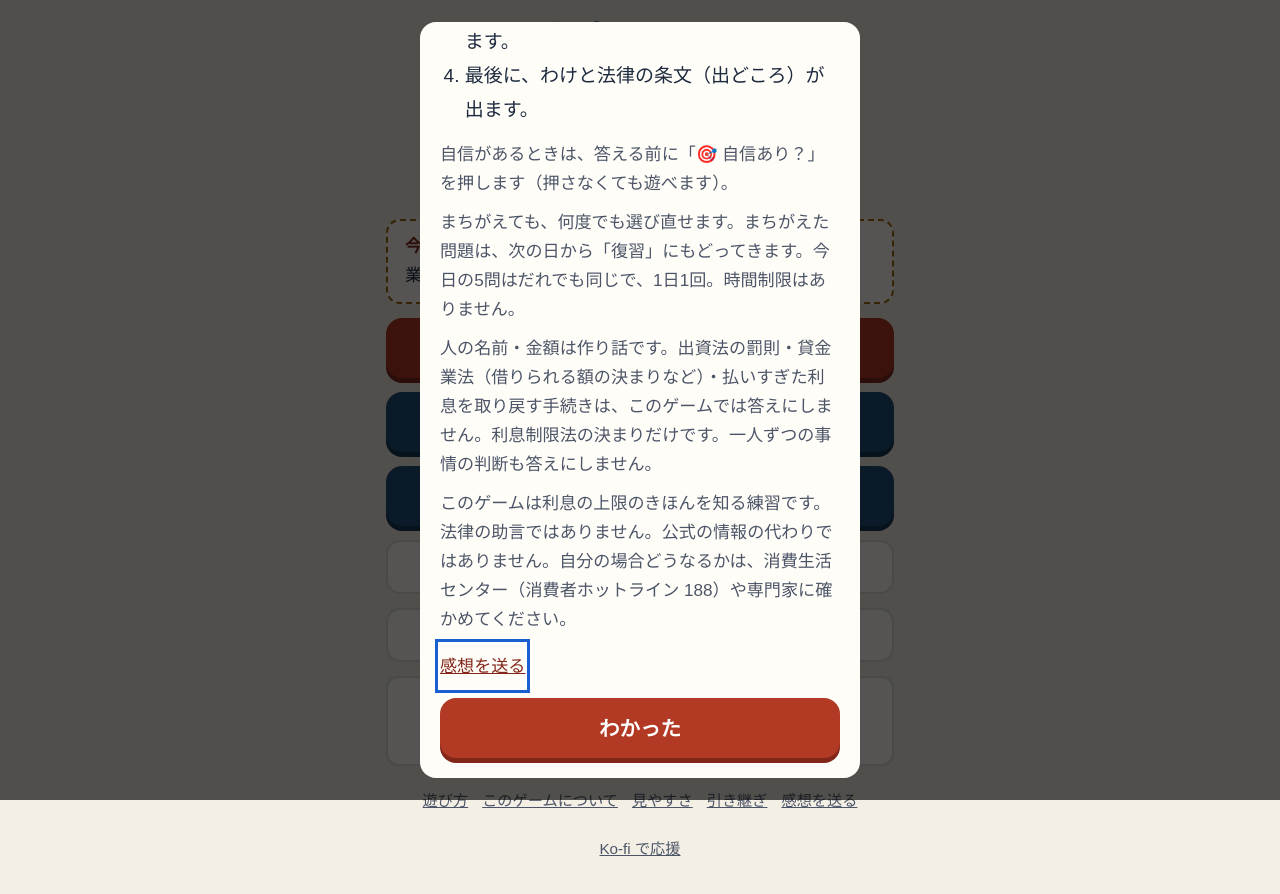
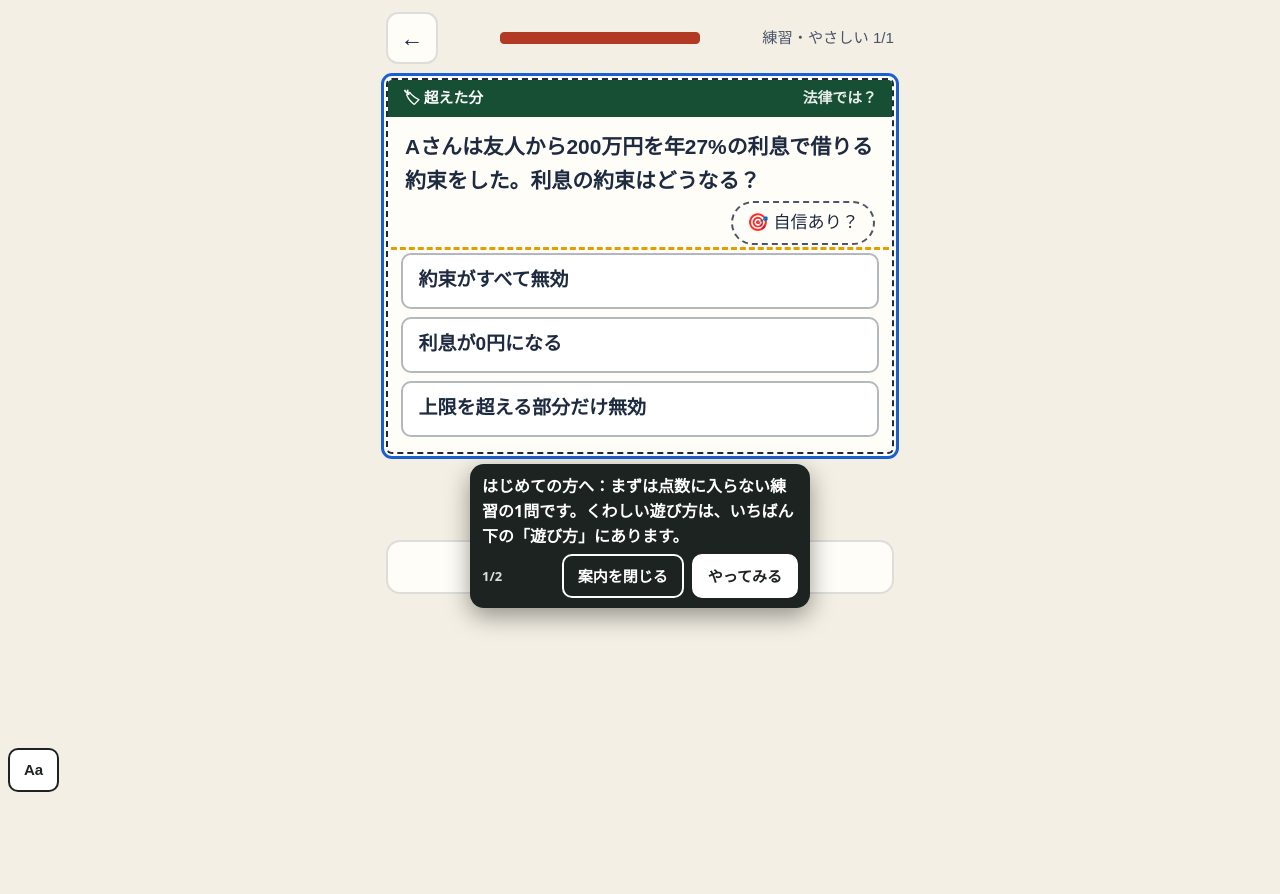
Before and after one commit to satou-aaaaa/risoku-jogen, a plain HTML site: page index.html in a window 1280 px wide. After the commit the page ends 800 px from the top, so only its background shows below. Drawn offline with Linux system fonts and the light colour scheme; a web font is replaced by a local one.

Commit message:
ひな形の共通部品を写す（shared-workflows 67f7985） (#5)
Co-authored-by: template-sync <41898283+github-actions[bot]@users.noreply.github.com>

```diff
--- a/index.html
+++ b/index.html
@@ -346,7 +346,8 @@ html.a11y-say body{padding-bottom:calc(64px + env(safe-area-inset-bottom,0px))!i
 //      （incidents/2026-11-21-hand-copied-helpers-drift.md）。
 //      あわせて、はじめて遊ぶ人への案内（吹き出し Core.coach）を足した。長い「遊び方」の窓の代わりに、練習の1問を遊びながら
 //      その場で一言ずつ教える（NN/g「Mobile Instructional Overlays」・Andersen ほか CHI 2012「The Impact of Tutorials on Games of Varying Complexity」）。
-//   3: 2026-11-22 吹き出しを出しているあいだ 0.4 秒ごとに場所を測り直す（古い場所に残って押す所を隠すことがあった）。ボタンの字を「案内を閉じる」に
+//   3: 2026-11-22 吹き出しを出しているあいだ 0.4 秒ごとに場所を測り直す（古い場所に残って押す所を隠すことがあった）。ボタンの字を「案内を閉じる」に。
+//      段の wait（その所が出るまで待つ）を足した。全ゲームの「はじめての練習」を sync-template の migrateFirstPlay が足すため
 //   2: 2026-11-22 感想フォームのゲーム名を、渡さなければ題（<title>）から入れる。sync-template が全ゲームを game-core に切り替える（migrateCore）ため
 // 決まり: 外へ通信しない。ゲームの関数の名前（toast・buzz など）は上書きしない（Core.toast などで呼ぶ）。
 (function () {
@@ -432,6 +433,7 @@ html.a11y-say body{padding-bottom:calc(64px + env(safe-area-inset-bottom,0px))!i
   //   sel   …… 吹き出しを付ける所。まだ画面に無いあいだは待つ（ゲームが画面を作り直しても付け直す）
   //   until …… その所が画面に出たら次へ進む（答えた・正解した など）。無ければ sel を押したら次へ
   //   button …… 押すと次へ進むボタンの字（読むだけの吹き出し）
+  //   wait  …… その所が画面に出るまで、この吹き出しは出さずに待つ（答えたあとにだけ「次へ」を指す など）
   //   pos   …… "below"（既定）か "above"。その側に場所が無ければ、ページを少し動かして場所を空ける（読む所を隠さないため）
   // 吹き出しは押す所を隠さない（上か下の空いたほうに出す）。「案内を閉じる」と Esc でいつでもやめられる。
   const coach = (() => {
@@ -466,7 +468,7 @@ html.a11y-say body{padding-bottom:calc(64px + env(safe-area-inset-bottom,0px))!i
       while (steps && i < steps.length && steps[i].until && find(steps[i].until)) i++;
       if (!steps) return;
       if (i >= steps.length) return stop(true);
-      const st = steps[i], el = find(st.sel);
+      const st = steps[i], el = st.wait && !find(st.wait) ? null : find(st.sel);
       if (!el) { box.hidden = true; mark(null); return; }
       box.hidden = false; mark(el);
       const fresh = shown !== i;
@@ -941,7 +943,7 @@ function home() {
   $("go-cal").onclick = () => cal();
   $("go-ach").onclick = achView;
   bindFooter();
-  if (!s.tut) openHow();
+  if (!s.tut) firstPlay();
 }
 function practiceMenu() {
   app.innerHTML = `<header><button class="icon" id="back" aria-label="もどる">←</button><h1>練習<small>今日の記録には入りません（しくみ帳には載ります）</small></h1></header>
@@ -952,6 +954,27 @@ function practiceMenu() {
   document.querySelectorAll(".lv button").forEach((b) => (b.onclick = () => startRun("p", +b.dataset.t)));
   bindFooter(); toTop();
 }
+// first-play:begin（shared-workflows の scripts/sync-template.mjs が足した。直すときはひな形を直す）
+// はじめての人：長い「遊び方」の窓を出さず、点数に入らない練習の1問を遊びながら、吹き出しで一言ずつ教える（game-core の Core.coach）。
+// 「見た」は始めたその場で残す（途中でやめても、次からはふつうに始まる。くわしい遊び方はいつでもいちばん下の「遊び方」から）
+const FIRST_STEPS = [
+  { sel: "#choices", button: "やってみる", text: "はじめての方へ：まずは点数に入らない練習の1問です。くわしい遊び方は、いちばん下の「遊び方」にあります。" },
+  { sel: "#next", wait: ".verdict", text: "できました。わけを読んだら、ここを押して進みます。" },
+];
+function firstPlay() {
+  save((s) => { s.tut = true; });
+  // 練習の入り口を開いて、いちばん上（いちばんやさしい）を押す。無ければ前の形（遊び方の窓）にもどす
+  practiceMenu();
+  const b = document.querySelector(".lv button");
+  if (!window.Core || !Core.coach || !b) { home(); return openHow(); }
+  b.click();
+  // 練習は1問だけにする（数を減らしてから描き直す）
+  save((s) => { const r = s.runs && s.runs.p; if (r && Array.isArray(r.list)) r.list = r.list.slice(0, 1); });
+  play();
+  // 案内を閉じた（Esc も）ら、1問の練習の途中経過を残さずにホームへ（ふだんの練習の「続きから」を出さない）
+  Core.coach.start(FIRST_STEPS, { home, onEnd: (done) => { if (done === false) { save((s) => { const r = s.runs && s.runs.p; if (r && !(r.res || []).length) delete s.runs.p; }); home(); } } });
+}
+// first-play:end
 function startRun(mode, opt) {
   const k = todayKey(); let ng = false;
   save((s) => {
```
Also changed, not shown: qa/run.mjs (+6 -5 lines).
